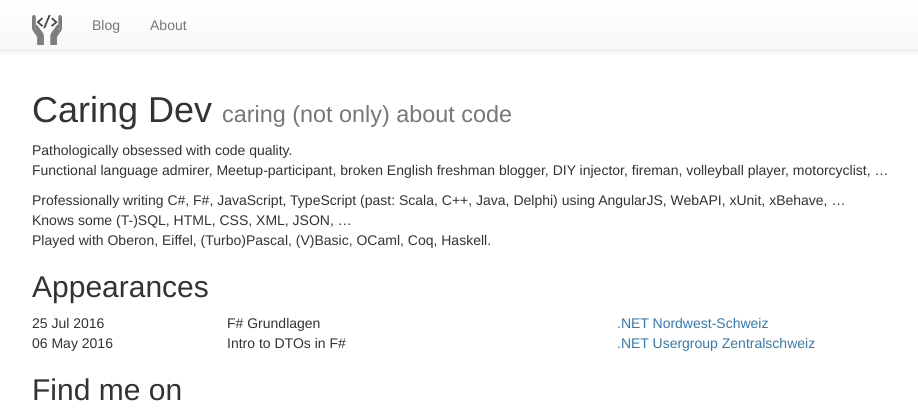
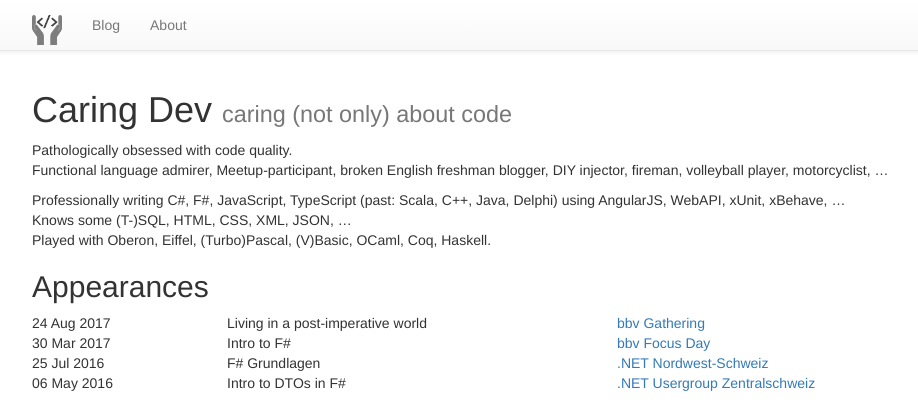
Before and after one commit to rasch/CaringDev, a Jekyll site: the page built from about/index.md, in a window 1280 px wide, cut to the strip 0-412 px from the top of the page. Shown: the whole strip, without its empty margins (38-956 px from the left). Built offline with Jekyll 4.4.1, drawn with Linux system fonts in a browser that asks for light colours; a style sheet for code colours, icons or effects is not loaded.

Commit message:
update gems

```diff
--- a/_data/appearances.yml
+++ b/_data/appearances.yml
@@ -1,3 +1,9 @@
+- title: "Living in a post-imperative world"
+  venue: bbv Gathering
+  date: 2017-08-24
+- title: "Intro to F#"
+  venue: bbv Focus Day
+  date: 2017-03-30
 - title: "F# Grundlagen"
   venue: .NET Nordwest-Schweiz
   venueLink: http://www.dotnet-nordwest.ch/
```
Also changed, not shown: Gemfile.lock.
